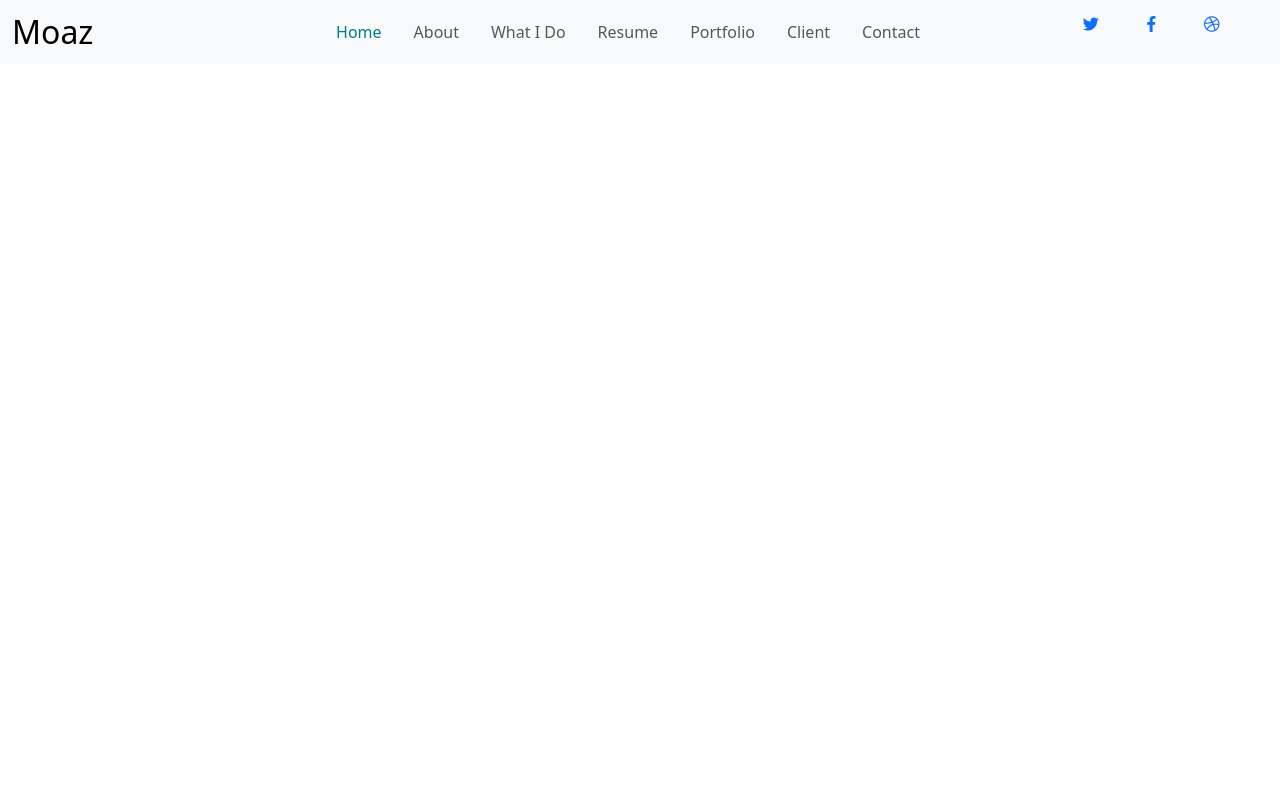
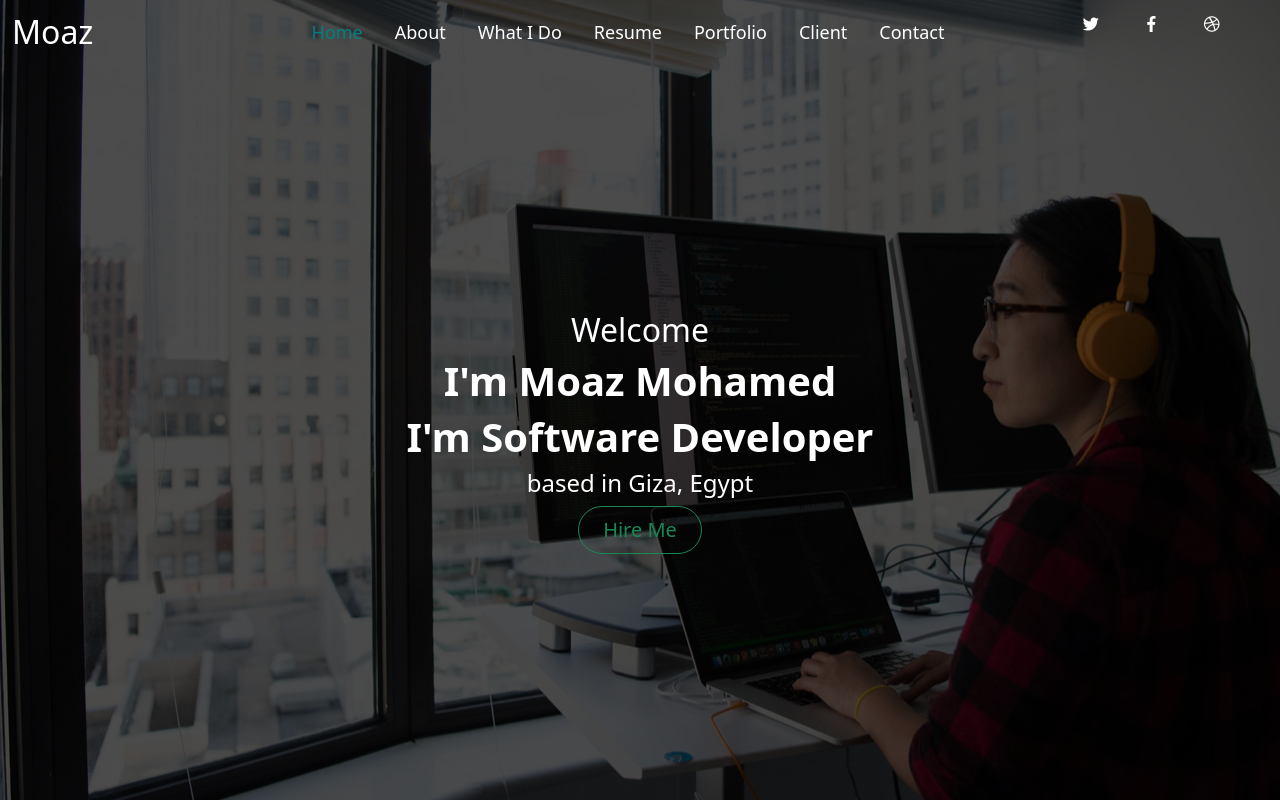
Before and after one commit to MoazCodes/Moaz, a plain HTML site: page index.html in a window 1280 px wide. Drawn offline with Linux system fonts and the light colour scheme.

Commit message:
Feat: header page

```diff
--- a/css/main.css
+++ b/css/main.css
@@ -1,3 +1,6 @@
+*{
+  transition-duration: 0.3ms;
+}
 text-primary{
   color: teal !important;
 }
@@ -11,3 +14,56 @@ text-primary{
 .navbar-nav .nav-link:focus{
   color: teal;
 }
+
+header.intro{
+  height: 100vh;
+
+  position: relative;
+
+}
+
+header.intro .back-ground-blender{
+  position: absolute;
+  opacity: 70%;
+  left: 0px;
+  top: 0px;
+  height: 100%;
+  width: 100%;
+}
+header.intro .back-ground{
+  position: absolute;
+  background: url("../image/intro-bg.jpg") center ;
+  left: 0px;
+  top: 0px;
+  height: 100%;
+  width: 100%;
+ z-index: -1;
+}
+
+ul.navbar-nav .nav-item .nav-link {
+  color: white;
+  font-size: large;
+}
+ul.navbar-nav .nav-item .nav-link.active,
+ul.navbar-nav .nav-item:hover .nav-link {
+  color: teal;
+}
+
+ul li a i {
+  color: white
+}
+
+ul li:hover a i{
+  color:blue;
+}
+
+header.intro .content {
+  flex-grow: 1;
+  z-index: 3;
+  display: flex;
+  flex-direction: column;
+  justify-content: center;
+  align-items: center;
+  color: white;
+
+}
--- a/index.html
+++ b/index.html
@@ -9,13 +9,18 @@
     <link rel="stylesheet" href="css/main.css" />
   </head>
   <body>
+    <header class="intro d-flex flex-column  ">
+      <div class="back-ground-blender bg-black"></div>
+      <div class="back-ground"></div>
       <!-- nav bar -->
-    <nav class="navbar navbar-expand-lg navbar-light bg-light">
+      <nav class="navbar navbar-expand-lg navbar-dark">
         <div class="container-fluid">
           <div class="row w-100 d-flex align-items-center">
             <!-- navbrand   -->
-          <div class=" col-lg-2 col-sm-4">
-            <a class="navbar-brand d-flex align-items-center" href="#"><h2 class="m-0 p-0 "  >Moaz</h2></a>
+            <div class="col-lg-2 col-sm-4">
+              <a class="navbar-brand d-flex align-items-center" href="#"
+                ><h2 class="m-0 p-0">Moaz</h2></a
+              >
             </div>
 
             <!-- menu button -->
@@ -38,25 +43,35 @@
               class="col-lg-8 collapse navbar-collapse"
               id="navbarSupportedContent"
             >
-            <ul class="navbar-nav d-lg-flex justify-content-center column-gap-3 w-100 ">
-              <li class="nav-item  "><a href="#" class="nav-link active ">Home</a></li>
-              <li class="nav-item"><a href="#" class="nav-link">About</a></li>
+              <ul
+                class="navbar-nav d-lg-flex justify-content-center column-gap-3 w-100"
+              >
                 <li class="nav-item">
-                <a href="#" class="nav-link">What I Do</a>
+                  <a href="#" class="nav-link   active">Home</a>
                 </li>
-              <li class="nav-item"><a href="#" class="nav-link">Resume</a></li>
+                <li class="nav-item"><a href="#" class="nav-link  ">About</a></li>
                 <li class="nav-item">
-                <a href="#" class="nav-link">Portfolio</a>
+                  <a href="#" class="nav-link ">What I Do</a>
                 </li>
-              <li class="nav-item"><a href="#" class="nav-link">Client</a></li>
-              <li class="nav-item"><a href="#" class="nav-link">Contact</a></li>
+                <li class="nav-item">
+                  <a href="#" class="nav-link ">Resume</a>
+                </li>
+                <li class="nav-item">
+                  <a href="#" class="nav-link ">Portfolio</a>
+                </li>
+                <li class="nav-item">
+                  <a href="#" class="nav-link ">Client</a>
+                </li>
+                <li class="nav-item">
+                  <a href="#" class="nav-link ">Contact</a>
+                </li>
               </ul>
             </div>
 
             <!-- icons -->
             <div class="col-sm-2 d-flex align-items-baseline">
               <ul
-              class="social-icons social-icons-light list-unstyled d-flex justify-content-around  w-100"
+                class="social-icons social-icons-light list-unstyled d-flex justify-content-around w-100"
               >
                 <li class="social-icons-twitter">
                   <a href="http://www.twitter.com/" target="_blank"
@@ -79,6 +94,15 @@
         </div>
       </nav>
 
+      <div class="content text-center ">
+        <h2 class="fw-normal">Welcome</h2>
+        <h1  class="fw-semibold">I'm Moaz Mohamed</h1>
+        <h1  class="fw-semibold">I'm Software Developer</h1>
+        <h4  class="fw-light">based in Giza, Egypt</h4>
+        <a href="#" class="btn btn-outline-success  btn-lg rounded-5  ps-4 pe-4">Hire Me</a>
+      </div>
+    </header>
+
     <script src="js/bootstrap.bundle.min.js"></script>
   </body>
 </html>
```
Also changed, not shown: image/intro-bg.jpg (added), image/project-1.jpg (added), image/project-2.jpg (added), image/project-3.jpg (added), image/project-4.jpg (added), image/project-5.jpg (added), image/project-6.jpg (added), image/project-7.jpg (added). Lines whose indentation alone changed are shown as unchanged.
